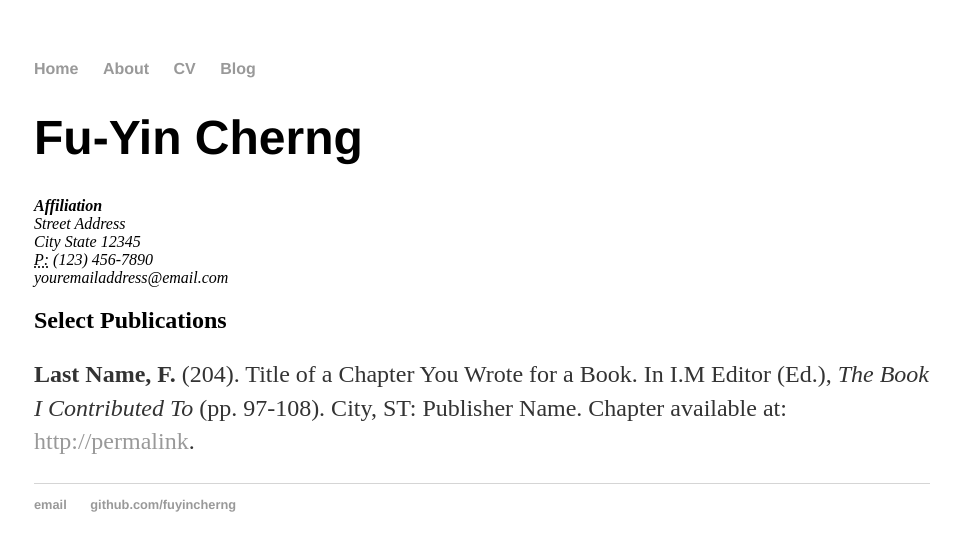
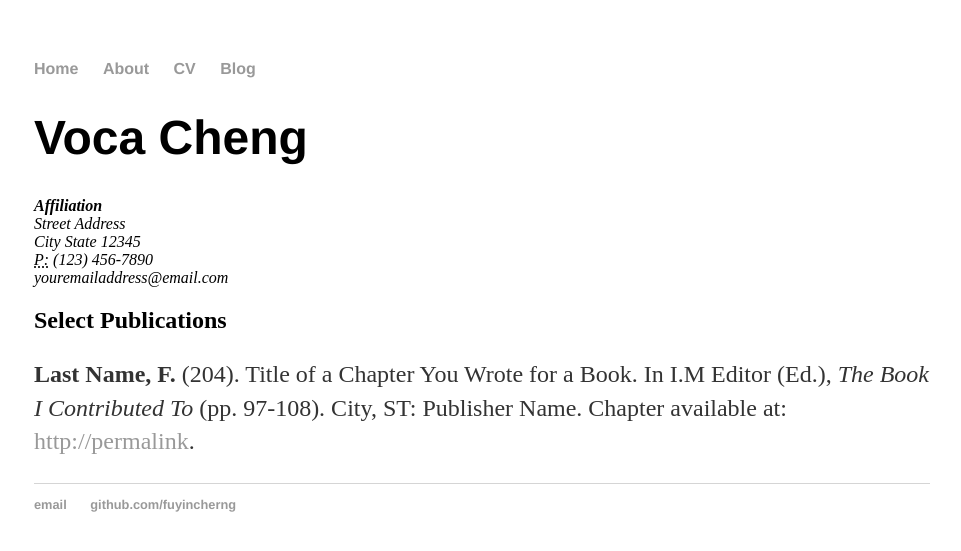
Before and after one commit to FuyinCherng/FuyinCherng.github.io, a Jekyll site: the page built from cv/index.html, in a window 1280 px wide. Shown: the top 551 px of the page, without its empty margins (158-1119 px from the left). Built offline with Jekyll 4.4.1, drawn with Linux system fonts in a browser that asks for light colours.

Commit message:
Update index.html

```diff
--- a/cv/index.html
+++ b/cv/index.html
@@ -1,12 +1,12 @@
 ---
 layout: default
-title: CV of Fu-Yin Cherng
+title: CV of Voca Cheng
 permalink: /cv/
 ---
 
 	<div class="cv">
 		<!-- <a href="#" class="download" title="Download CV as PDF">Download CV</a> -->
-					<h1>Fu-Yin Cherng</h1>
+					<h1>Voca Cheng</h1>
 					<address>
 					<strong>Affiliation</strong><br>
 					Street Address<br>
```
